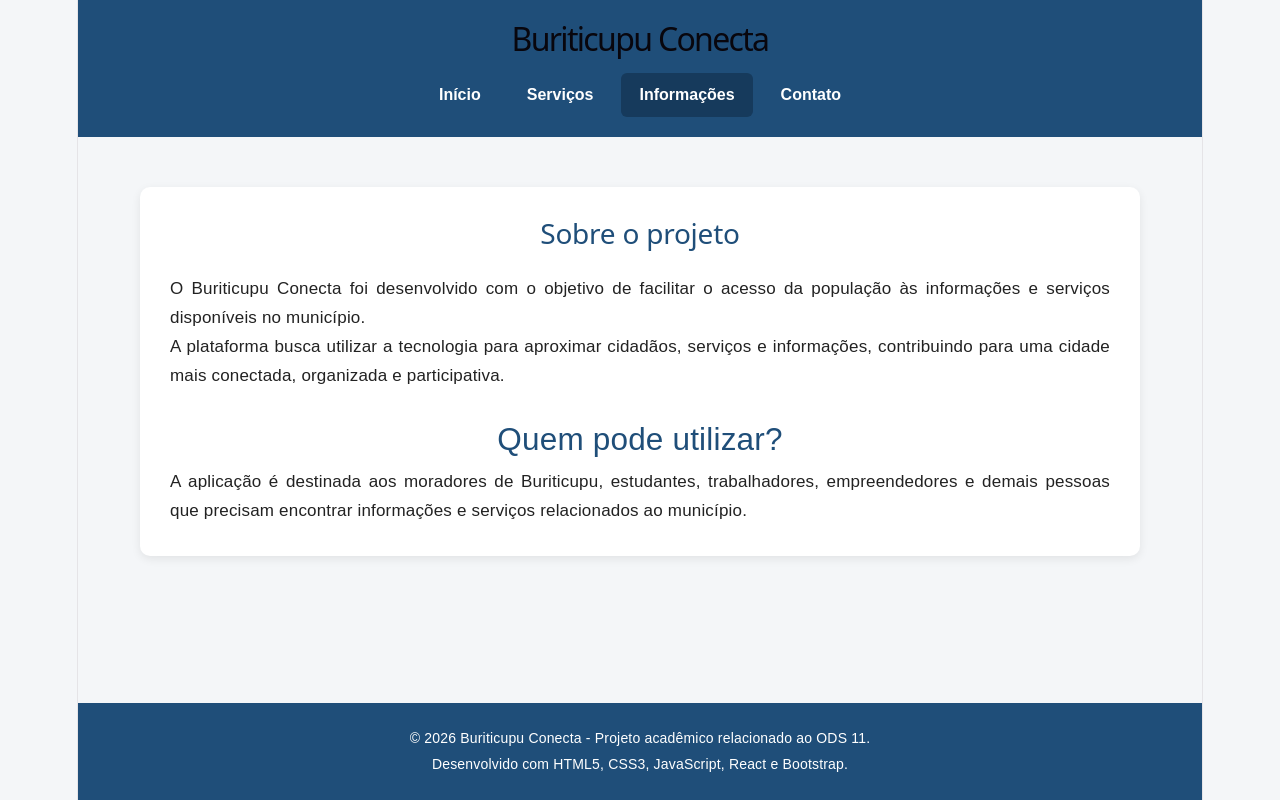
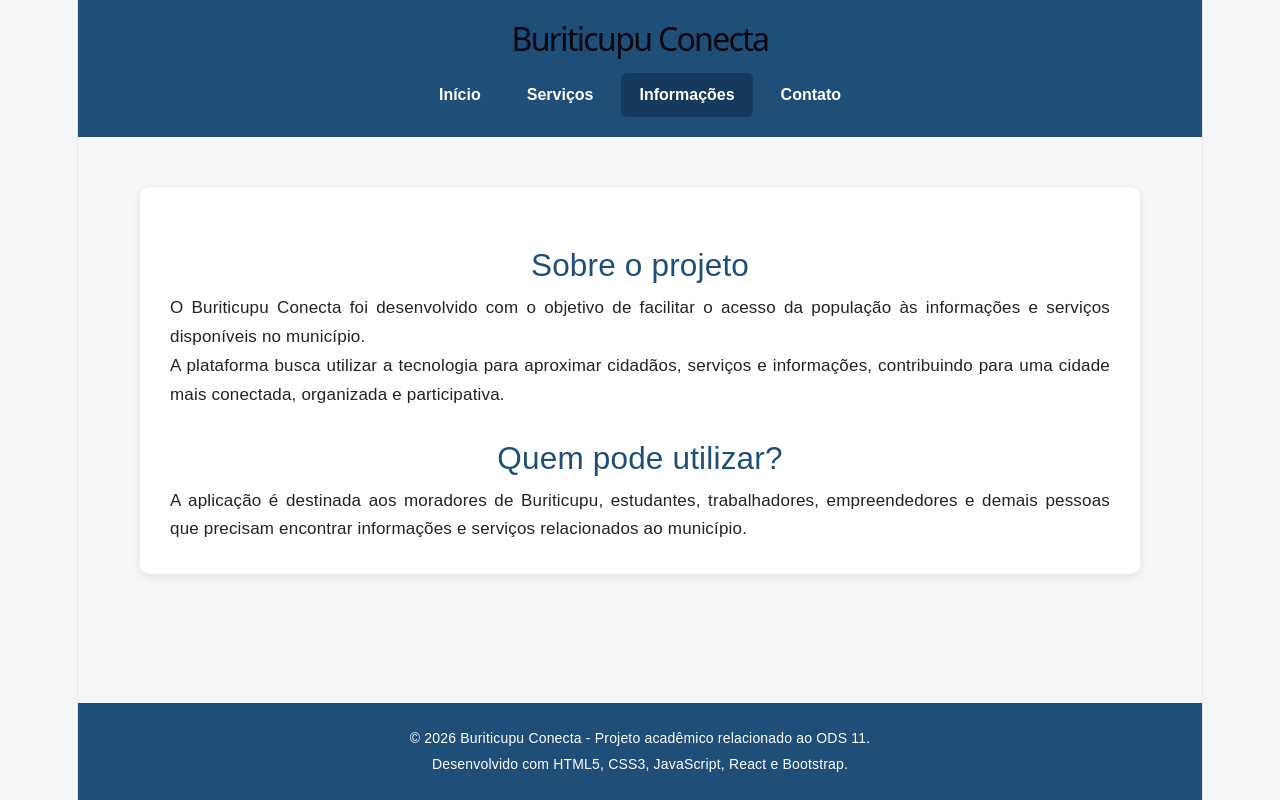
Before and after one commit to Ronny-Carlos/Buriticupu-Conecta, a React (Vite) app: page /sobre in a window 1280 px wide. Built offline with nearby package versions, Linux system fonts and the light colour scheme.

Commit message:
Change heading from h2 to h3 in Sobre component

```diff
--- a/src/components/Sobre.jsx
+++ b/src/components/Sobre.jsx
@@ -1,7 +1,7 @@
 function Sobre() {
   return (
     <section className="sobre">
-      <h2>Sobre o projeto</h2>
+      <h3>Sobre o projeto</h3>
 
       <p>
         O Buriticupu Conecta foi desenvolvido com o objetivo de
```
